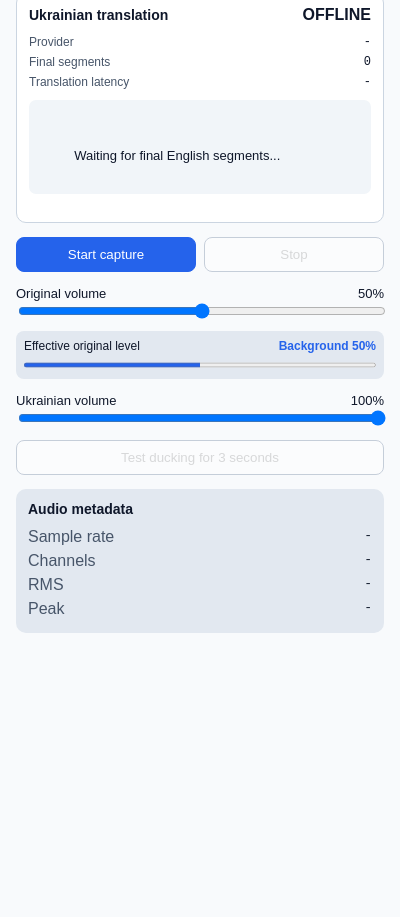
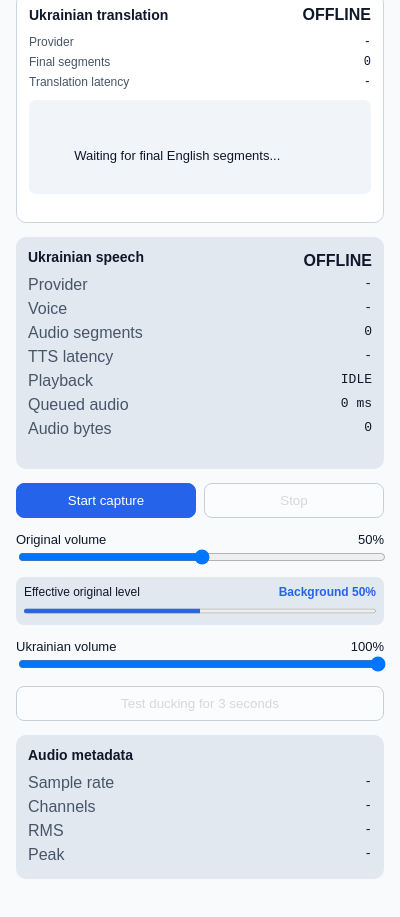
Before and after one commit to kolemasakar/VoiceBridge, a browser extension: page src/browser_extension/popup.html in a window 400 px wide. Shown: the part 815-1732 px from the top of the page. Before the commit the page ends 1494 px from the top, so only its background shows below. Drawn offline with Linux system fonts and the light colour scheme.

Commit message:
Add Ukrainian speech playback panel

```diff
--- a/src/browser_extension/popup.html
+++ b/src/browser_extension/popup.html
@@ -10,7 +10,7 @@
     <main>
       <header>
         <h1>VoiceBridge</h1>
-        <p>Cloud session and capture</p>
+        <p>Cloud session, translation, and playback</p>
       </header>
 
       <section class="status-card">
@@ -99,6 +99,23 @@
         <p id="translation-error" role="alert"></p>
       </section>
 
+      <section class="metrics tts-card">
+        <div class="section-title">
+          <h2>Ukrainian speech</h2>
+          <strong id="tts-status">OFFLINE</strong>
+        </div>
+        <dl>
+          <div><dt>Provider</dt><dd id="tts-provider">-</dd></div>
+          <div><dt>Voice</dt><dd id="tts-voice">-</dd></div>
+          <div><dt>Audio segments</dt><dd id="tts-count">0</dd></div>
+          <div><dt>TTS latency</dt><dd id="tts-latency">-</dd></div>
+          <div><dt>Playback</dt><dd id="playback-status">IDLE</dd></div>
+          <div><dt>Queued audio</dt><dd id="playback-queued">0 ms</dd></div>
+          <div><dt>Audio bytes</dt><dd id="tts-bytes">0</dd></div>
+        </dl>
+        <p id="tts-error" role="alert"></p>
+      </section>
+
       <section class="controls">
         <button id="start" class="primary">Start capture</button>
         <button id="stop" disabled>Stop</button>
```
